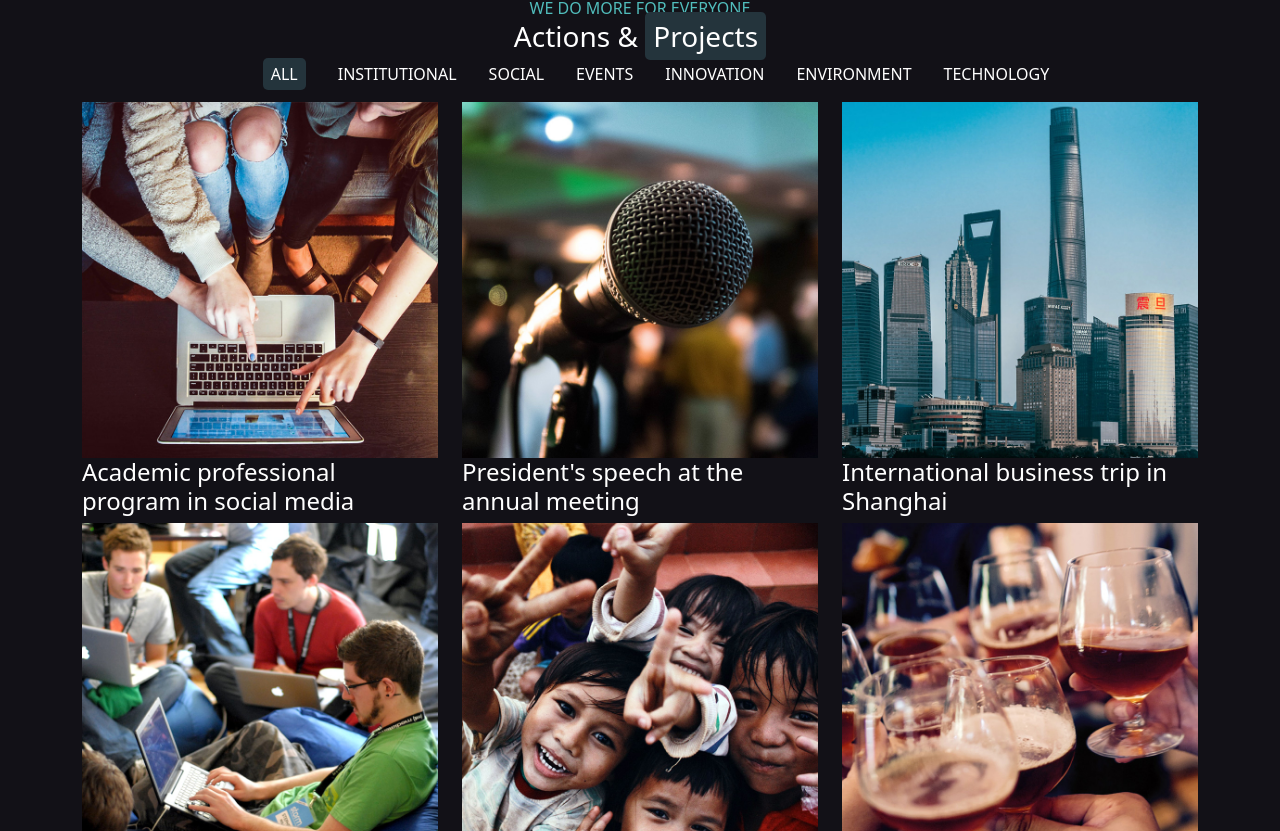
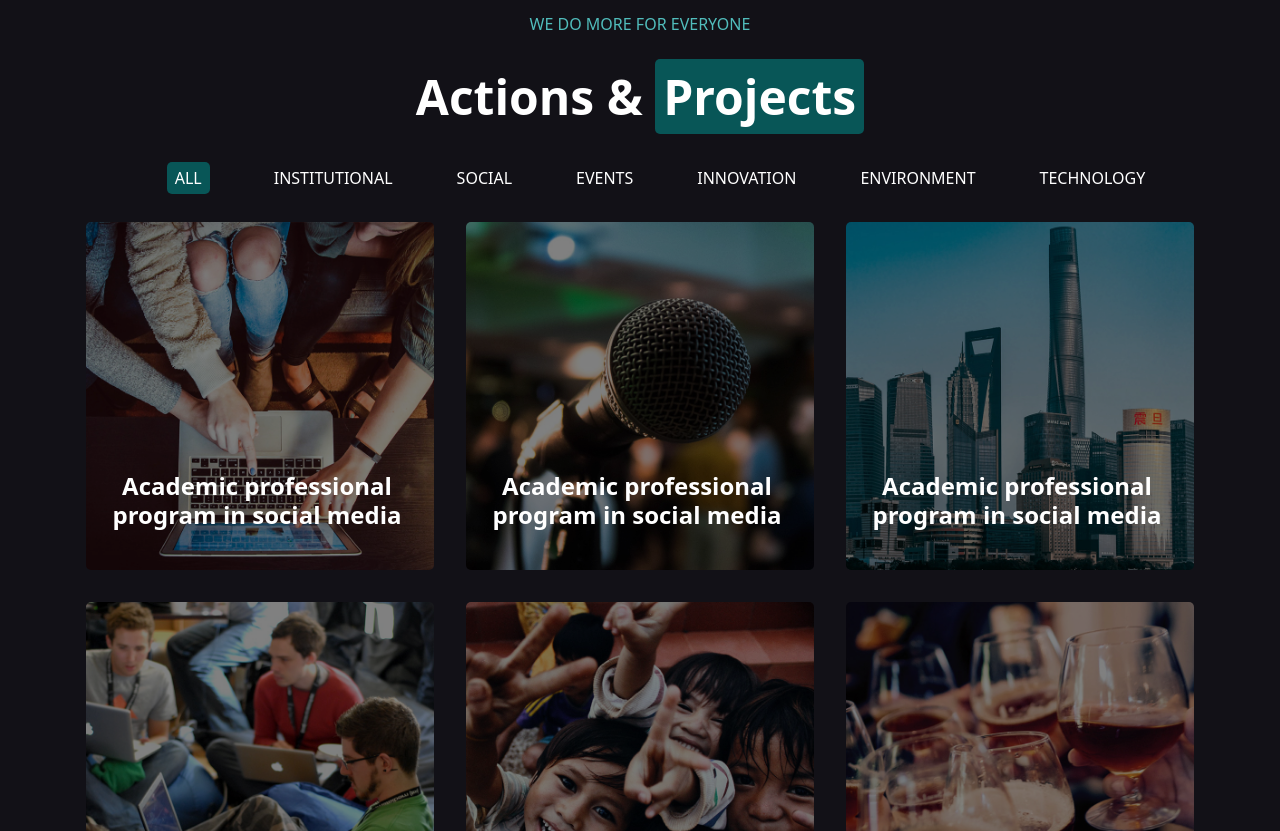
Before and after one commit to PierluigiTornesi/proj-html-vuejs, a Vue app: page / in a window 1280 px wide. Shown: the part 1989-2820 px from the top of the page. Built offline with nearby package versions, Linux system fonts and the light colour scheme.

Commit message:
add: section AeP dinamica

```diff
--- a/src/components/AppMainAeP.vue
+++ b/src/components/AppMainAeP.vue
@@ -2,8 +2,43 @@
 
   export default{
     data() {
-        return {};
+        return {
+            links:[
+                "ALL","INSTITUTIONAL","SOCIAL","EVENTS","INNOVATION","ENVIRONMENT","TECHNOLOGY",
+            ],
+            projects:[
+                {
+                    imagePath:"project-1.jpg",
+                    descImage:"Academic professional program in social media",
+                },
+                {
+                    imagePath:"project-2.jpg",
+                    descImage:"President's speech at the annual meeting",
+                },
+                {
+                    imagePath:"project-3.jpg",
+                    descImage:"International business trip in Shanghai",
+                },
+                {
+                    imagePath:"project-4.jpg",
+                    descImage:"Technology workshop with education theme",
+                },
+                {
+                    imagePath:"project-5.jpg",
+                    descImage:"Donation of clothes and food to the partner NGO",
+                },
+                {
+                    imagePath:"project-6.jpg",
+                    descImage:"Confraternization of the procurement team",
+                },
+            ]
+        };
     },
+    methods:{
+        getImagePath(path){
+            return new URL(`../assets/img/${path}`, import.meta.url).href;
+        },
+    }
 
 }
 </script>
@@ -11,45 +46,22 @@
 <template>
     <section>
         <div class="container text-white">
-            <div class="text-center">
+            <div class="text-center p-3">
                 <span class="special">WE DO MORE FOR EVERYONE</span>
-                <h3>Actions & <span class="back">Projects</span></h3>
+                <h3 class="title">Actions & <span class="back">Projects</span></h3>
             </div>
             <div>
                 <ul>
-                    <li><a class="back" href="">ALL</a></li>
-                    <li><a href="">INSTITUTIONAL</a></li>
-                    <li><a href="">SOCIAL</a></li>
-                    <li><a href="">EVENTS</a></li>
-                    <li><a href="">INNOVATION</a></li>
-                    <li><a href="">ENVIRONMENT</a></li>
-                    <li><a href="">TECHNOLOGY</a></li>
+                    <li v-for="link in links">
+                        <a :class="link === 'ALL' ? 'back' : '' " href="">{{ link }}</a></li>
                 </ul>
             </div>
             <div class="row">
-                <div class="col-4">
-                    <img src="../assets/img/project-1.jpg" alt="">
+                <div class="col-4" v-for="project in projects">
+                    <a href="">
+                        <img :src="(getImagePath(project.imagePath) )" alt="">
+                    </a>
                     <h4>Academic professional program in social media</h4>
-                </div>
-                <div class="col-4">
-                    <img src="../assets/img/project-2.jpg" alt="">
-                    <h4>President's speech at the annual meeting</h4>
-                </div>
-                <div class="col-4">
-                    <img src="../assets/img/project-3.jpg" alt="">
-                    <h4>International business trip in Shanghai</h4>
-                </div>
-                <div class="col-4">
-                    <img src="../assets/img/project-4.jpg" alt="">
-                    <h4>Technology workshop with education theme</h4>
-                </div>
-                <div class="col-4">
-                    <img src="../assets/img/project-5.jpg" alt="">
-                    <h4>Donation of clothes and food to the partner NGO</h4>
-                </div>
-                <div class="col-4">
-                    <img src="../assets/img/project-6.jpg" alt="">
-                    <h4>Confraternization of the procurement team</h4>
                 </div>
             </div>
         </div>
@@ -63,12 +75,14 @@
     section{
         background-color: $Woodsmoke;
         width: 100%;
+        padding-bottom: 5rem;
     }
 
     ul{
         @include flex(row,center,center);
         list-style-type: none;
-        gap: 2rem;
+        gap: 4rem;
+        margin-top: 1rem;
 
         a{
             text-decoration: none;
@@ -77,7 +91,7 @@
     }
 
     .back{
-        background-color: $EbonyClay;
+        background-color: rgba($color: $BlueLagoon, $alpha: 0.6);
         padding: 0.3rem 0.5rem;
         border-radius: 5px;
     }
@@ -85,4 +99,28 @@
     .special{
         color: $FountainBlue;
     }
+
+    .title{
+        margin-top: 2rem;
+        font-weight: bold;
+        font-size: 3rem;
+    }
+
+    .col-4{
+        position: relative;
+        padding: 1rem;
+
+        img{
+            border-radius: 5px;
+            filter: brightness(50%);
+        }
+
+        h4{
+            width: 90%;
+            position: absolute;
+            top:70%;
+            text-align: center;
+            font-weight: bold;
+        }
+    }
 </style>
```
